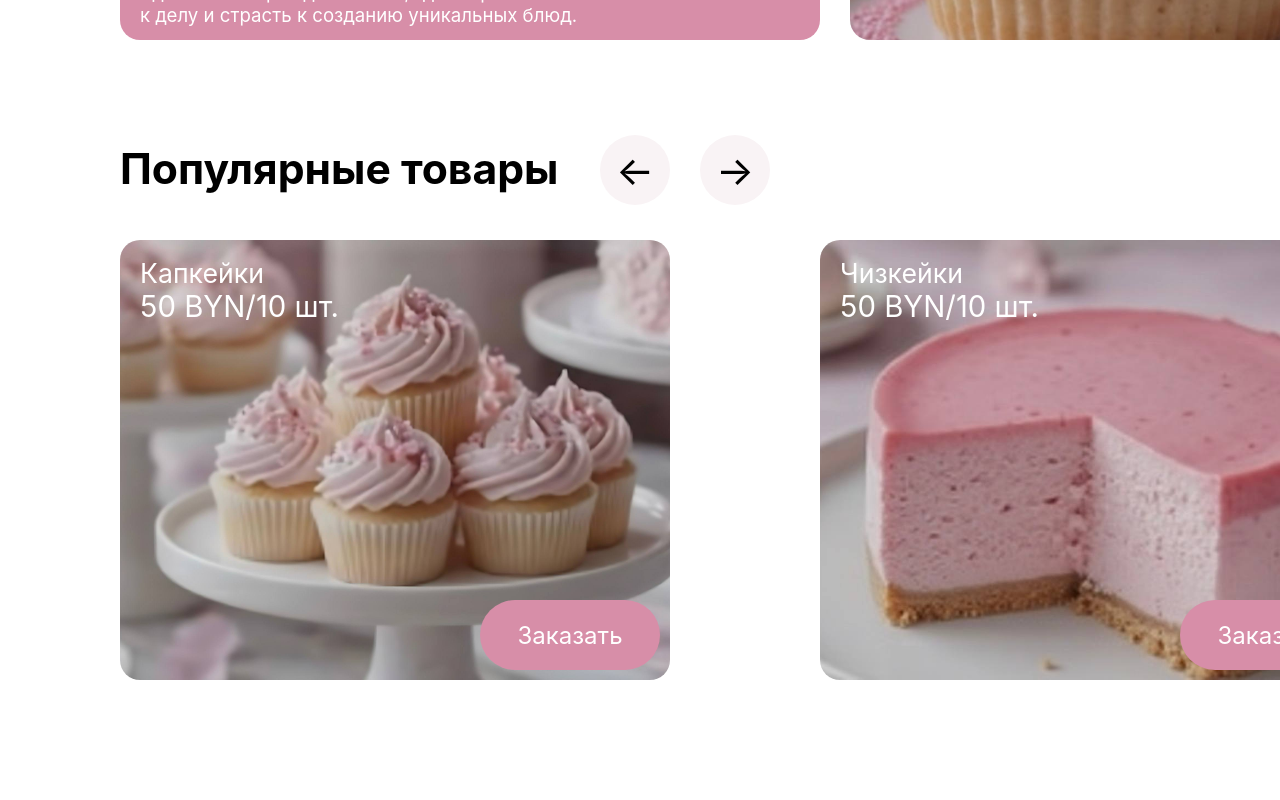
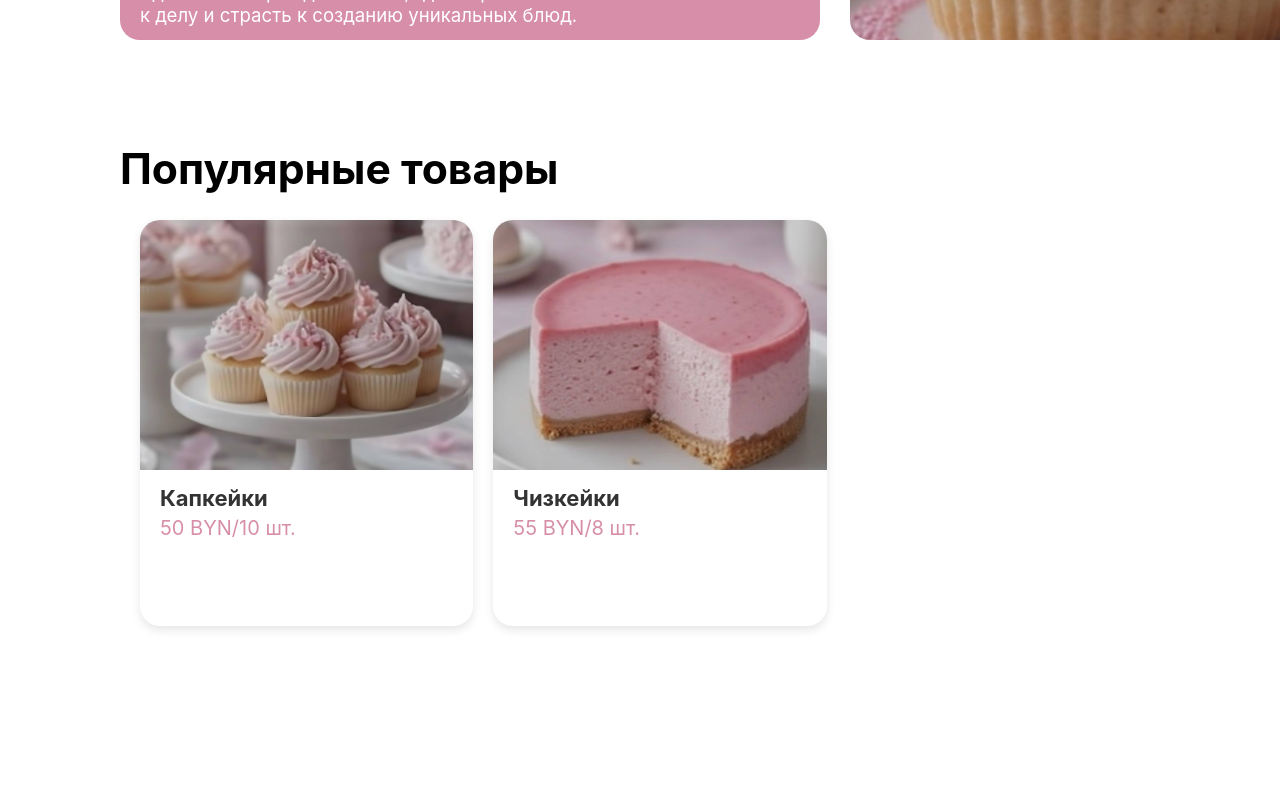
Before and after one commit to Gogol412/L_Shop, a React (Create React App) app: page / in a window 1280 px wide. Shown: the part 1300-2100 px from the top of the page. Built offline with nearby package versions, Linux system fonts and the light colour scheme.

Commit message:
redesigned cards

```diff
--- a/src/Home.js
+++ b/src/Home.js
@@ -7,6 +7,11 @@
 import cheescake from "./Чизкейки.jpg";
 
 const Home = () => {
+  const popularProducts = [
+    { id: 1, name: "Капкейки", price: "50 BYN/10 шт.", image: cupcake },
+    { id: 2, name: "Чизкейки", price: "55 BYN/8 шт.", image: cheescake },
+  ];
+
   return (
     <>
       <div className="Katalog">
@@ -60,48 +65,17 @@
         <p>Популярные товары</p>
       </div>
 
-      <div className="fordownload">
-        1
-      </div>
-
-      <div className="ButtonPrev1">
-        <p> ←</p>
-      </div>
-
-      <div className="ButtonNext1">
-        <p>→</p>
-      </div>
-
-      <div className="Cupcakes">
-        <img src={cupcake} alt="desert" />
-      </div>
-
-      <div className="CupCakesText">
-        <p>Капкейки</p>
-      </div>
-
-      <div className="CupCakesPrice">
-        <p> 50 BYN/10 шт.</p>
-      </div>
-
-      <div className="Cheescakes">
-        <img src={cheescake} alt="desert" />
-      </div>
-
-      <div className="CheescakesText">
-        <p>Чизкейки</p>
-      </div>
-
-      <div className="CheescakesPrice">
-        <p> 50 BYN/10 шт.</p>
-      </div>
-
-      <div className="ButtonBuy">
-        <p>Заказать</p>
-      </div>
-
-      <div className="ButtonBuy2">
-        <p>Заказать</p>
+      <div className="popular-grid">
+        {popularProducts.map((product) => (
+          <div key={product.id} className="product-card">
+            <div className="product-image">
+              <img src={product.image} alt={product.name} />
+            </div>
+            <div className="product-name">{product.name}</div>
+            <div className="product-price">{product.price}</div>
+            <div className="product-button">В корзину</div>
+          </div>
+        ))}
       </div>
 
       <div className="HowToBuyBlock"></div>
--- a/src/style.css
+++ b/src/style.css
@@ -129,133 +129,6 @@
         font-family: 'Inter', sans-serif;
         font-size: 32pt;
         font-weight: bold;
-    }
-    .ButtonPrev1{
-        position: absolute;
-        top: 1435px;
-        background-color: #F9F3F5;
-        width: 70px;
-        height: 70px;
-        left: 600px;
-        border-radius: 50px;
-        display: flex;
-        align-items: center;
-        justify-content: center;
-        font-family: 'Inter', sans-serif;
-    }
-    .ButtonPrev1 p{
-        font-size: 30pt;
-
-    }
-    .ButtonNext1{
-        position: absolute;
-        top: 1435px;
-        background-color: #F9F3F5;
-        width: 70px;
-        height: 70px;
-        left: 700px;
-        border-radius: 50px;
-        display: flex;
-        align-items: center;
-        justify-content: center;
-        font-family: 'Inter', sans-serif;
-    }
-    .ButtonNext1 p{
-        font-size: 30pt;
-    }
-    .Cupcakes{
-        position: absolute;
-        top: 1540px;
-        left: 120px;
-    }
-    .Cupcakes img{
-        position: absolute;
-        object-fit: cover;
-        height: 440px;
-        width: 550px;
-        border-radius: 20px;
-    }
-    .CupCakesText{
-        position: absolute;
-        color: white;
-        font-size: 20pt;
-        font-family: 'Inter', sans-serif;
-        top: 1530px;
-        left: 140px;
-    }
-    .CupCakesPrice{
-        position: absolute;
-        font-size: 22pt;
-        font-family: 'Inter', sans-serif;
-        top: 1560px;
-        left: 140px;
-        color: white;
-    }
-    .Cheescakes{
-        position: absolute;
-        top: 1540px;
-        left: 820px;
-    }
-    .Cheescakes img{
-        position: absolute;
-        object-fit: cover;
-        height: 440px;
-        width: 550px;
-        border-radius: 20px;
-    }
-    .CheescakesText{
-        position: absolute;
-        font-size: 20pt;
-        font-family: 'Inter', sans-serif;
-        top: 1530px;
-        left: 840px;
-        color: white;
-    }
-    .CheescakesPrice{
-        position: absolute;
-        font-size: 22pt;
-        font-family: 'Inter', sans-serif;
-        top: 1560px;
-        left: 840px;
-        color: white;
-    }
-
-    .ButtonBuy{
-        width: 180px;
-        height: 70px;
-        position: absolute;
-        top: 1900px;
-        background-color: #D78EA8;
-        border: none;
-        border-radius: 40px;
-        left: 480px;
-        display: flex;
-        align-items: center;
-        justify-content: center;
-    }
-    .ButtonBuy p{
-        color: white;
-        font-family: 'Inter', sans-serif;
-        font-size: 18pt;
-    }
-
-    .ButtonBuy2{
-        width: 180px;
-        height: 70px;
-        position: absolute;
-        top: 1900px;
-        background-color: #D78EA8;
-        border: none;
-        border-radius: 40px;
-        left: 1180px;
-        display: flex;
-        align-items: center;
-        justify-content: center;
-    }
-    .ButtonBuy2 p{
-        color: white;
-        font-family: 'Inter', sans-serif;
-        font-size: 18pt;
     }
 
     .HowToBuyBlock{
@@ -434,7 +307,6 @@
         font-size: 18pt;
     }
 
-
     .NavBar{
         position: absolute;
         top: -20px;
@@ -480,15 +352,26 @@
         font-size: 32pt;
     }
 
-    .products-grid {
+    .products-grid,
+    .popular-grid {
         display: grid;
         grid-template-columns: repeat(auto-fill, minmax(300px, 1fr));
         gap: 20px;
         padding: 20px;
+    }
+
+    .products-grid {
+        position: relative;
         margin-top: 120px;
-        position: relative;
         width: calc(100% - 240px);
         left: 120px;
+    }
+
+    .popular-grid {
+        position: absolute;
+        top: 1500px;
+        left: 120px;
+        width: calc(100% - 240px);
     }
 
     .product-card {
@@ -549,6 +432,4 @@
     .product-button:hover {
         background-color: #c27a9b;
     }
-
-
 }
```
